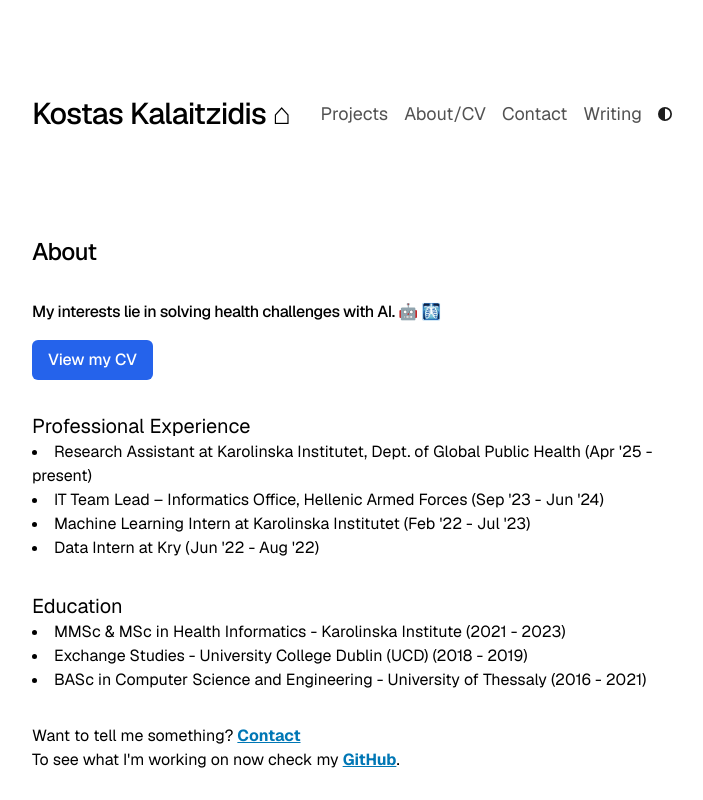
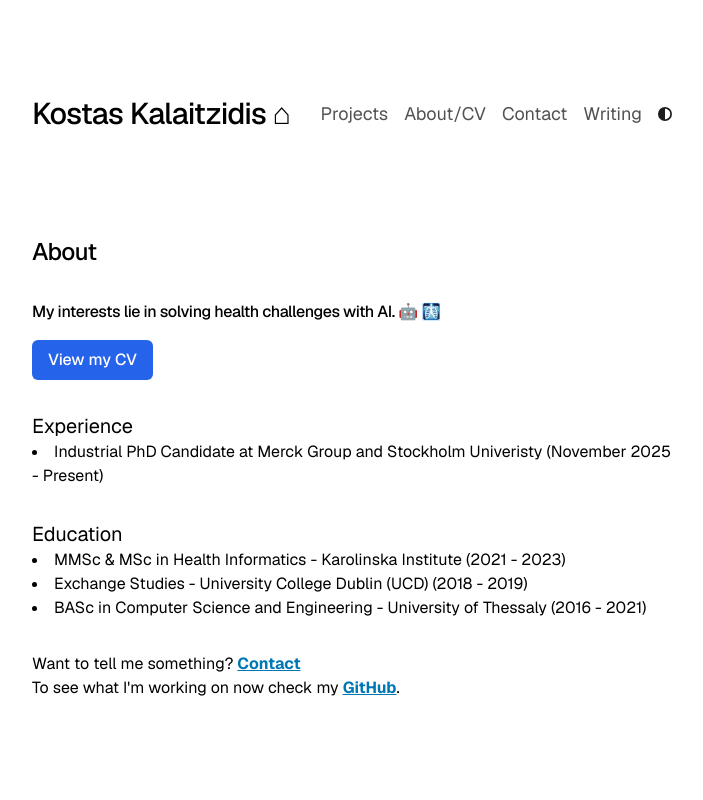
Before and after one commit to konkalaitzidis/kostaskal.com, a Next.js app: page /about in a window 1280 px wide. Shown: the top 800 px of the page, without its empty margins (288-991 px from the left). Built offline with nearby package versions, Linux system fonts and the light colour scheme.

Commit message:
content update

```diff
--- a/app/about/page.tsx
+++ b/app/about/page.tsx
@@ -27,25 +27,10 @@ export default function About() {
       </div>
 
       <div className="mb-8">
-        <h2 className="text-xl">Professional Experience</h2>
+        <h2 className="text-xl">Experience</h2>
         <ul className="list-disc list-inside">
           <li>
-            Research Assistant at Karolinska Institutet, Dept. of Global Public Health (Apr '25 - present)
-          </li>
-        </ul>
-        <ul className="list-disc list-inside">
-          <li>
-          IT Team Lead – Informatics Office, Hellenic Armed Forces (Sep '23 - Jun '24)
-          </li>
-        </ul>
-        <ul className="list-disc list-inside">
-          <li>
-            Machine Learning Intern at Karolinska Institutet (Feb '22 - Jul '23)
-          </li>
-        </ul>
-        <ul className="list-disc list-inside">
-          <li>
-            Data Intern at Kry (Jun '22 - Aug '22)
+            Industrial PhD Candidate at Merck Group and Stockholm Univeristy (November 2025 - Present)
           </li>
         </ul>
       </div>
--- a/app/page.tsx
+++ b/app/page.tsx
@@ -44,7 +44,7 @@ export default function Page() {
 
         <div className="prose prose-neutral dark:prose-invert">
           <p>
-            I'm a Machine Learning Engineer
+            I'm a Machine Learning Engineer.
           </p>
           <p>
             I have a MSc degree in {" "}
--- a/app/projects/project-data.tsx
+++ b/app/projects/project-data.tsx
@@ -14,13 +14,13 @@ export interface Project {
 export const projects: Project[] = [
 
   {
-    title: "BioMotion: Motion Recognition App",
-    year: 2025,
+    title: "DeepRepurpose: A Spatial Biology-Informed and Deep Learning-Driven Drug Repurposing Framework.",
+    year: 2026,
     description:
-      "A real-time activity recognition pipeline leveraging machine learning to classify motion data and estimate MET (Metabolic Equivalent of Task) values. Built with a React Native front-end and a Python backend, the system streams accelerometer data, preprocesses it in sliding windows, and posts it to a trained model endpoint for inference. Results are displayed live, enabling continuous energy expenditure monitoring.",
-    url_2: "https://github.com/konkalaitzidis/digital-health-app",
-    button_2_description: "GitHub Repository",
-    tags: "Machine Learning, React Native, FastAPI, Python",
+      "While current top-tier models aim to model drug responses on gene regulatory networks, they are restricted to non-spatial single-cell data. DeepRepurpose aims to extend these insights into the spatial domain. By utilizing Merck’s advanced pipeline compounds for validation, DeepRepurpose aims to achieve an industry-validated drug repurposing framework.",
+    url_2: "https://drive.google.com/file/d/1y3L6oubC7Yc3EtatQgOod89nwaWB-MWB/view",
+    button_2_description: "View Poster",
+    tags: "PyTorch, CUDA, Scanpy, Python",
   },
   {
     title: "CPR-AI: Clinical Pathway Recommender AI",
```
Also changed, not shown: 1 other file (tests, documents, lock files or other folders).
